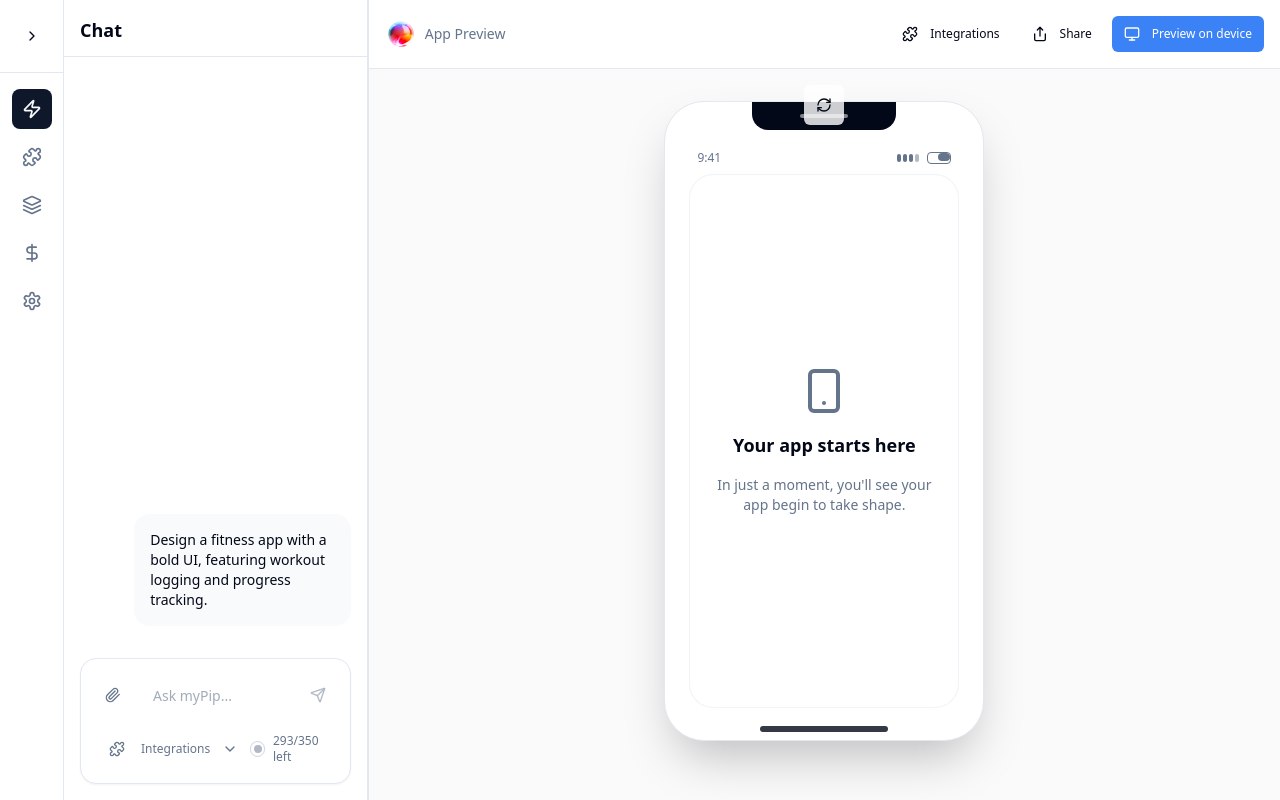
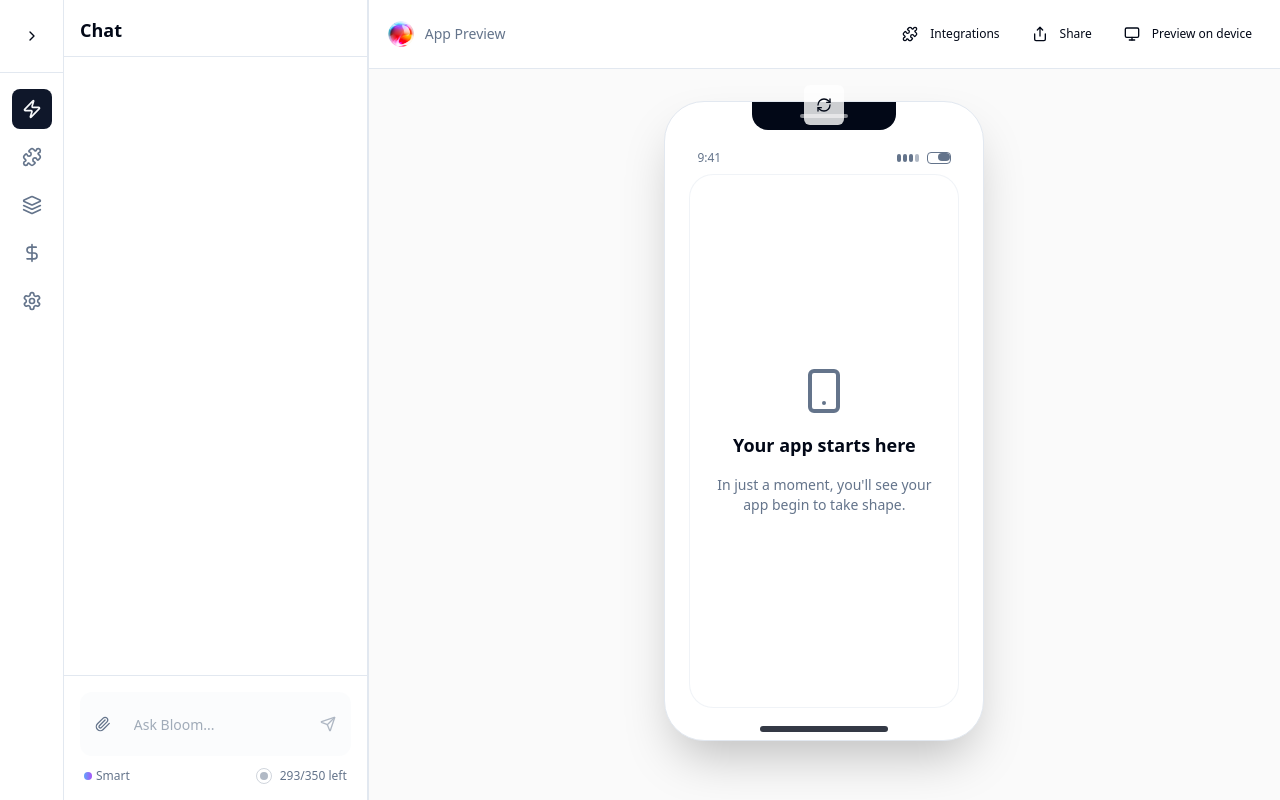
Before and after one commit to Paragonlabsdev/mypipdemo, a React (Vite) app: page /builder in a window 1280 px wide. Built offline with nearby package versions, Linux system fonts and the light colour scheme.

Commit message:
Reverted to commit 9a44e0628349479ef7bd92f72fdb5656ce9f18e9

```diff
--- a/src/components/AppBuilder.tsx
+++ b/src/components/AppBuilder.tsx
@@ -3,8 +3,7 @@ import { Input } from "@/components/ui/input";
 import { Card } from "@/components/ui/card";
 import { useState } from "react";
 import { useSearchParams, Outlet, useLocation } from "react-router-dom";
-import { Send, Smartphone, RefreshCw, Paperclip, Share, Monitor, Puzzle, ChevronDown } from "lucide-react";
-import { DropdownMenu, DropdownMenuContent, DropdownMenuItem, DropdownMenuTrigger } from "@/components/ui/dropdown-menu";
+import { Send, Smartphone, RefreshCw, Paperclip, Share, Monitor, Puzzle } from "lucide-react";
 import { BuilderSidebar } from "@/components/BuilderSidebar";
 import { Panel, PanelGroup, PanelResizeHandle } from "react-resizable-panels";
 
@@ -80,84 +79,48 @@ const AppBuilder = () => {
               )}
             </div>
 
-            <div className="p-4 space-y-4">
-              {/* Chat messages would go here */}
-              <div className="bg-muted/50 rounded-2xl p-4 ml-auto max-w-[80%]">
-                <p className="text-sm">Design a fitness app with a bold UI, featuring workout logging and progress tracking.</p>
-              </div>
-            </div>
-
-            <form onSubmit={handleSubmit} className="p-4 border-t-0">
-              <div className="bg-background rounded-2xl border border-border p-4 shadow-sm">
-                <div className="flex items-center gap-3">
+            <form onSubmit={handleSubmit} className="p-4 border-t border-border">
+              <div className="relative bg-muted/30 rounded-xl p-3">
+                <div className="flex items-center gap-2">
                   <Button
                     type="button"
                     size="icon"
                     variant="ghost"
-                    className="h-8 w-8 text-muted-foreground hover:text-muted-foreground/80 hover:bg-muted/50"
+                    className="h-8 w-8 text-muted-foreground hover:text-foreground"
                   >
                     <Paperclip className="h-4 w-4" />
                   </Button>
                   <Input
                     type="text"
-                    placeholder="Ask myPip..."
+                    placeholder="Ask Bloom..."
                     value={inputValue}
                     onChange={(e) => setInputValue(e.target.value)}
-                    className="border-0 bg-transparent flex-1 focus:ring-0 focus:outline-none placeholder:text-muted-foreground/60 focus-visible:ring-0"
+                    className="border-0 bg-transparent pr-12 focus:ring-0 focus:outline-none placeholder:text-muted-foreground/60"
                     disabled={isGenerating}
                   />
                   <Button
                     type="submit"
                     size="icon"
                     variant="ghost"
-                    className="h-8 w-8 text-muted-foreground hover:text-muted-foreground/80 hover:bg-muted/50"
+                    className="h-8 w-8 text-muted-foreground hover:text-foreground"
                     disabled={!inputValue.trim() || isGenerating}
                   >
                     <Send className="h-4 w-4" />
                   </Button>
                 </div>
-
-                <div className="flex items-center justify-between mt-4">
-                  <DropdownMenu>
-                    <DropdownMenuTrigger asChild>
-                      <Button
-                        variant="ghost"
-                        size="sm"
-                        className="text-xs text-muted-foreground hover:text-foreground hover:bg-muted/50 rounded-lg px-3 py-1.5"
-                      >
-                        <Puzzle className="h-3 w-3 mr-2" />
-                        Integrations
-                        <ChevronDown className="h-3 w-3 ml-1" />
-                      </Button>
-                    </DropdownMenuTrigger>
-                    <DropdownMenuContent align="start" className="w-48">
-                      <DropdownMenuItem className="cursor-pointer">
-                        <div className="flex items-center gap-2">
-                          <div className="w-4 h-4 bg-green-500 rounded-sm"></div>
-                          Supabase
               </div>
-                      </DropdownMenuItem>
-                      <DropdownMenuItem className="cursor-pointer">
-                        <div className="flex items-center gap-2">
-                          <div className="w-4 h-4 bg-gray-900 dark:bg-white rounded-sm"></div>
-                          GitHub
+              <div className="flex items-center justify-between mt-3 px-1">
+                <div className="flex items-center gap-2 text-xs text-muted-foreground">
+                  <div className="flex items-center gap-1">
+                    <div className="w-2 h-2 rounded-full bg-gradient-to-r from-blue-400 to-purple-500"></div>
+                    <span>Smart</span>
                   </div>
-                      </DropdownMenuItem>
-                      <DropdownMenuItem className="cursor-pointer">
-                        <div className="flex items-center gap-2">
-                          <div className="w-4 h-4 bg-blue-500 rounded-sm"></div>
-                          n8n
                 </div>
-                      </DropdownMenuItem>
-                    </DropdownMenuContent>
-                  </DropdownMenu>
-
                 <div className="flex items-center gap-2 text-xs text-muted-foreground">
                   <div className="w-4 h-4 rounded-full border border-muted-foreground/30 flex items-center justify-center">
                     <div className="w-2 h-2 rounded-full bg-muted-foreground/50"></div>
                   </div>
                   <span>293/350 left</span>
-                  </div>
                 </div>
               </div>
             </form>
@@ -187,7 +150,7 @@ const AppBuilder = () => {
                   <Share className="h-4 w-4 mr-1" />
                   Share
                 </Button>
-                <Button variant="ghost" size="sm" className="text-xs bg-blue-500 text-white hover:bg-blue-600">
+                <Button variant="ghost" size="sm" className="text-xs">
                   <Monitor className="h-4 w-4 mr-1" />
                   Preview on device
                 </Button>
```
Lines whose indentation alone changed are shown as unchanged.
